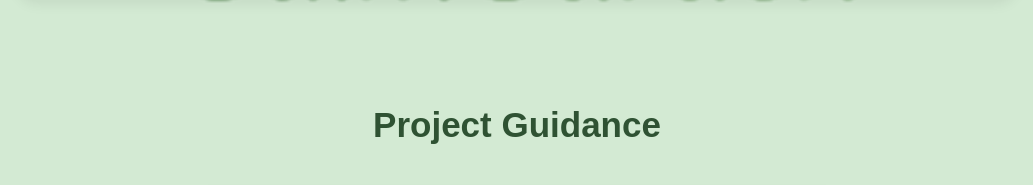
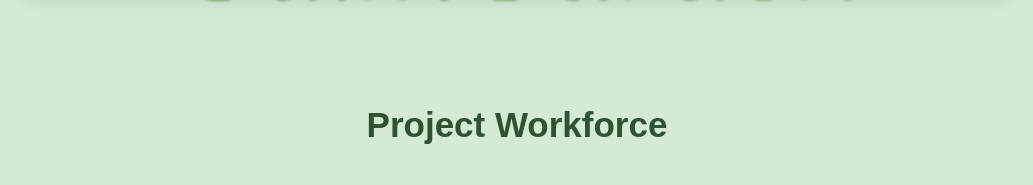
Before and after one commit to leolloyd14-stu/isteamo_project, a website: page about.html in a window 1280 px wide. Shown: the part 1493-1678 px from the top of the page, without its empty margins (123-1156 px from the left). Drawn offline with Linux system fonts and the light colour scheme.

Commit message:
Save latest changes on git

```diff
--- a/about.html
+++ b/about.html
@@ -246,7 +246,7 @@
 </section>
 
 <section class="names">
-    <h2 class="section-title">Project Guidance</h2>
+    <h2 class="section-title">Project Workforce</h2>
 
     <div class="name-card">
         <h3>👨‍🏫 Dezmund</h3>
```
